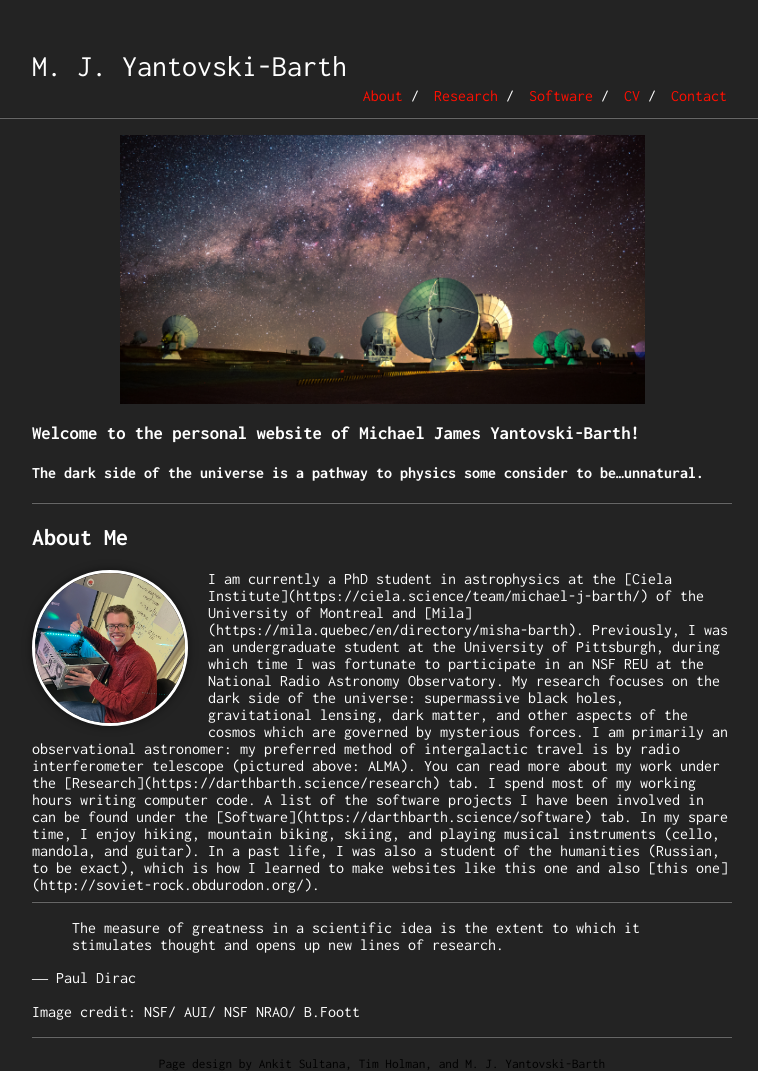
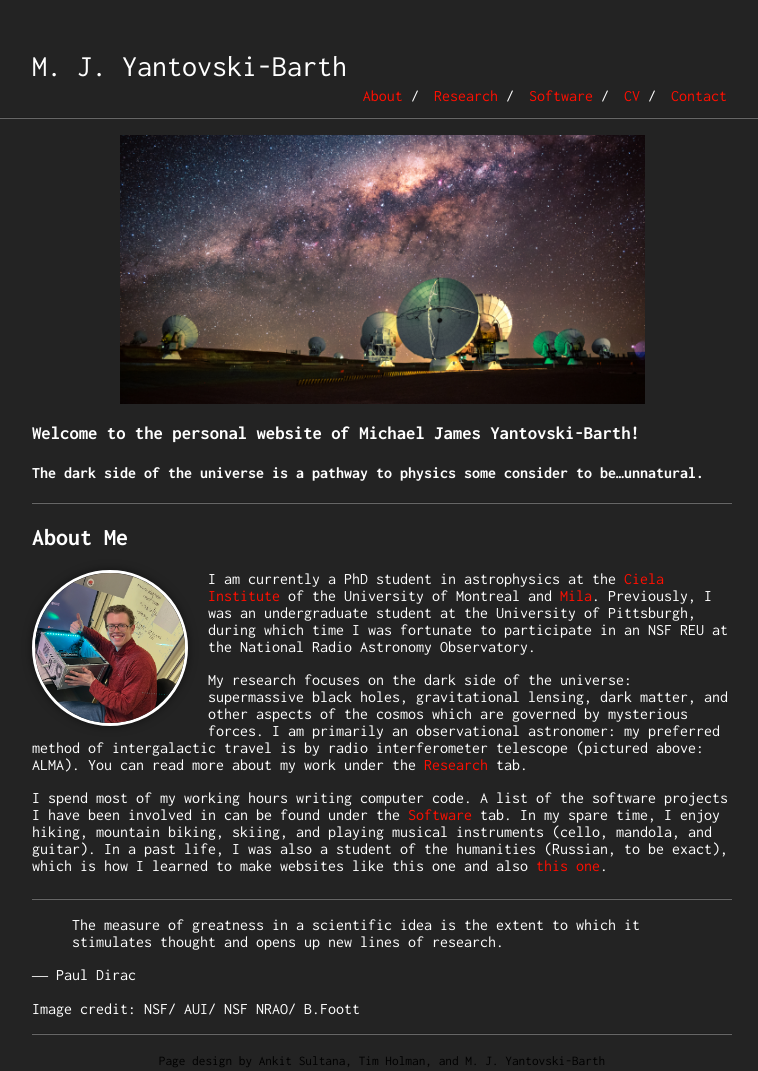
Before and after one commit to mjyb16/mjyb16.github.io, a Jekyll site: the page built from index.md, in a window 1280 px wide. Shown: the whole page, without its empty margins (258-1016 px from the left). Built offline with Jekyll 4.4.1, drawn with Linux system fonts in a browser that asks for light colours.

Commit message:
Wraparound

```diff
--- a/index.md
+++ b/index.md
@@ -13,11 +13,11 @@
 <div class="clearfix">
 <img class="profile-picture" src="IMG_6859.png">
 
-I am currently a PhD student in astrophysics at the [Ciela Institute](https://ciela.science/team/michael-j-barth/) of the University of Montreal and [Mila](https://mila.quebec/en/directory/misha-barth). Previously, I was an undergraduate student at the University of Pittsburgh, during which time I was fortunate to participate in an NSF REU at the National Radio Astronomy Observatory.
+<p>I am currently a PhD student in astrophysics at the <a href="https://ciela.science/team/michael-j-barth/">Ciela Institute</a> of the University of Montreal and <a href="https://mila.quebec/en/directory/misha-barth">Mila</a>. Previously, I was an undergraduate student at the University of Pittsburgh, during which time I was fortunate to participate in an NSF REU at the National Radio Astronomy Observatory.</p>
 
-My research focuses on the dark side of the universe: supermassive black holes, gravitational lensing, dark matter, and other aspects of the cosmos which are governed by mysterious forces. I am primarily an observational astronomer: my preferred method of intergalactic travel is by radio interferometer telescope (pictured above: ALMA). You can read more about my work under the [Research](https://darthbarth.science/research) tab.
+<p>My research focuses on the dark side of the universe: supermassive black holes, gravitational lensing, dark matter, and other aspects of the cosmos which are governed by mysterious forces. I am primarily an observational astronomer: my preferred method of intergalactic travel is by radio interferometer telescope (pictured above: ALMA). You can read more about my work under the <a href="https://darthbarth.science/research">Research</a> tab.</p>
 
-I spend most of my working hours writing computer code. A list of the software projects I have been involved in can be found under the [Software](https://darthbarth.science/software) tab. In my spare time, I enjoy hiking, mountain biking, skiing, and playing musical instruments (cello, mandola, and guitar). In a past life, I was also a student of the humanities (Russian, to be exact), which is how I learned to make websites like this one and also [this one](http://soviet-rock.obdurodon.org/).
+<p>I spend most of my working hours writing computer code. A list of the software projects I have been involved in can be found under the <a href="https://darthbarth.science/software">Software</a> tab. In my spare time, I enjoy hiking, mountain biking, skiing, and playing musical instruments (cello, mandola, and guitar). In a past life, I was also a student of the humanities (Russian, to be exact), which is how I learned to make websites like this one and also <a href="http://soviet-rock.obdurodon.org/">this one</a>.</p>
 </div>
 
 ---
```
